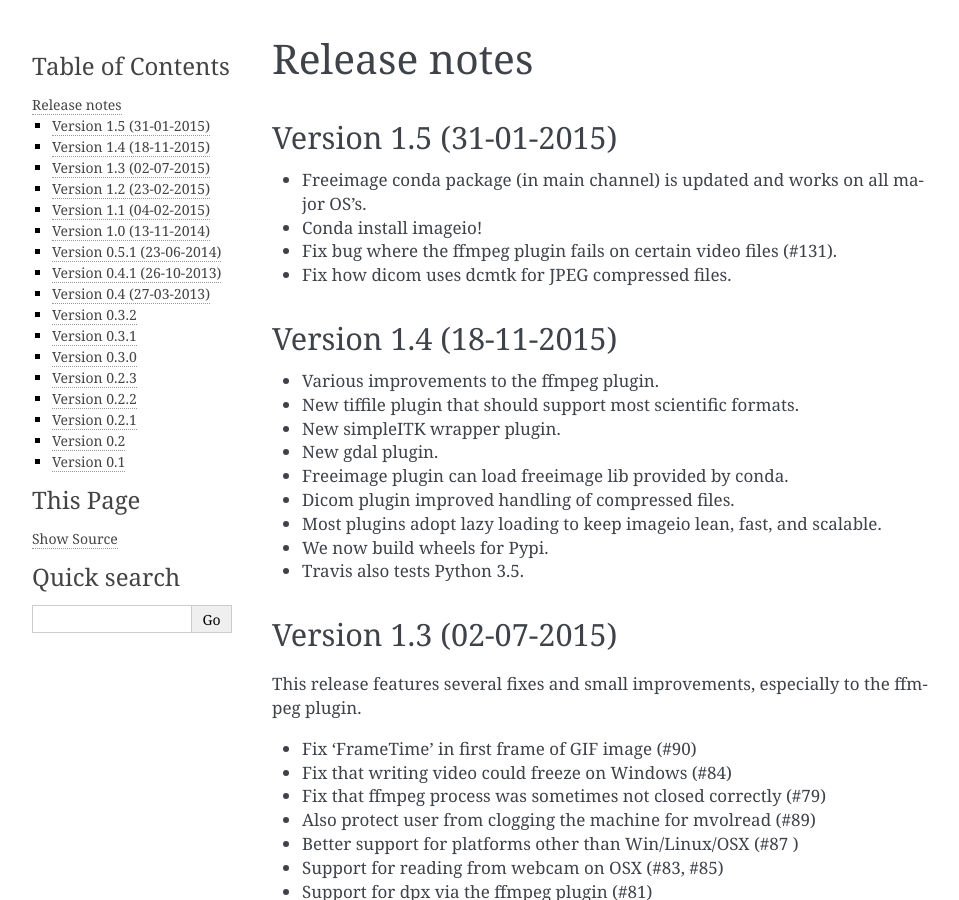
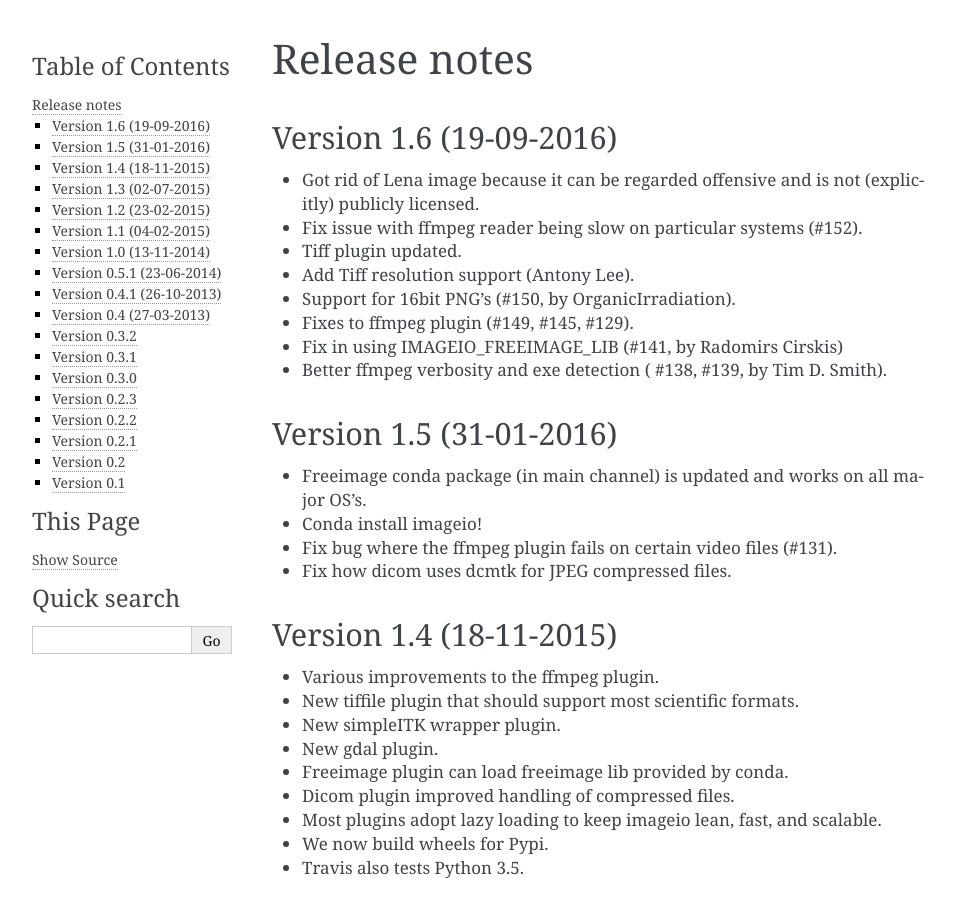
Before and after one commit to imageio/imageio, a Sphinx documentation site: the page built from docs/releasenotes.rst, in a window 1280 px wide and 900 px high. Shown: the whole window, without its empty margins (148-1107 px from the left). Built offline with Sphinx 7.4.7, drawn with Linux system fonts in a browser that asks for light colours; pages that are not in the unit, such as notebooks, are missing from menus.

Commit message:
update release notes

```diff
--- a/docs/releasenotes.rst
+++ b/docs/releasenotes.rst
@@ -2,7 +2,21 @@
 Release notes
 -------------
 
-Version 1.5 (31-01-2015)
+
+Version 1.6 (19-09-2016)
+========================
+
+* Got rid of Lena image because it can be regarded offensive and is not (explicitly) publicly licensed.
+* Fix issue with ffmpeg reader being slow on particular systems (#152).
+* Tiff plugin updated.
+* Add Tiff resolution support (Antony Lee).
+* Support for 16bit PNG's (#150, by OrganicIrradiation).
+* Fixes to ffmpeg plugin (#149, #145, #129).
+* Fix in using IMAGEIO_FREEIMAGE_LIB (#141, by Radomirs Cirskis)
+* Better ffmpeg verbosity and exe detection ( #138, #139, by Tim D. Smith).
+
+
+Version 1.5 (31-01-2016)
 ========================
 
 * Freeimage conda package (in main channel) is updated and works on all
```
